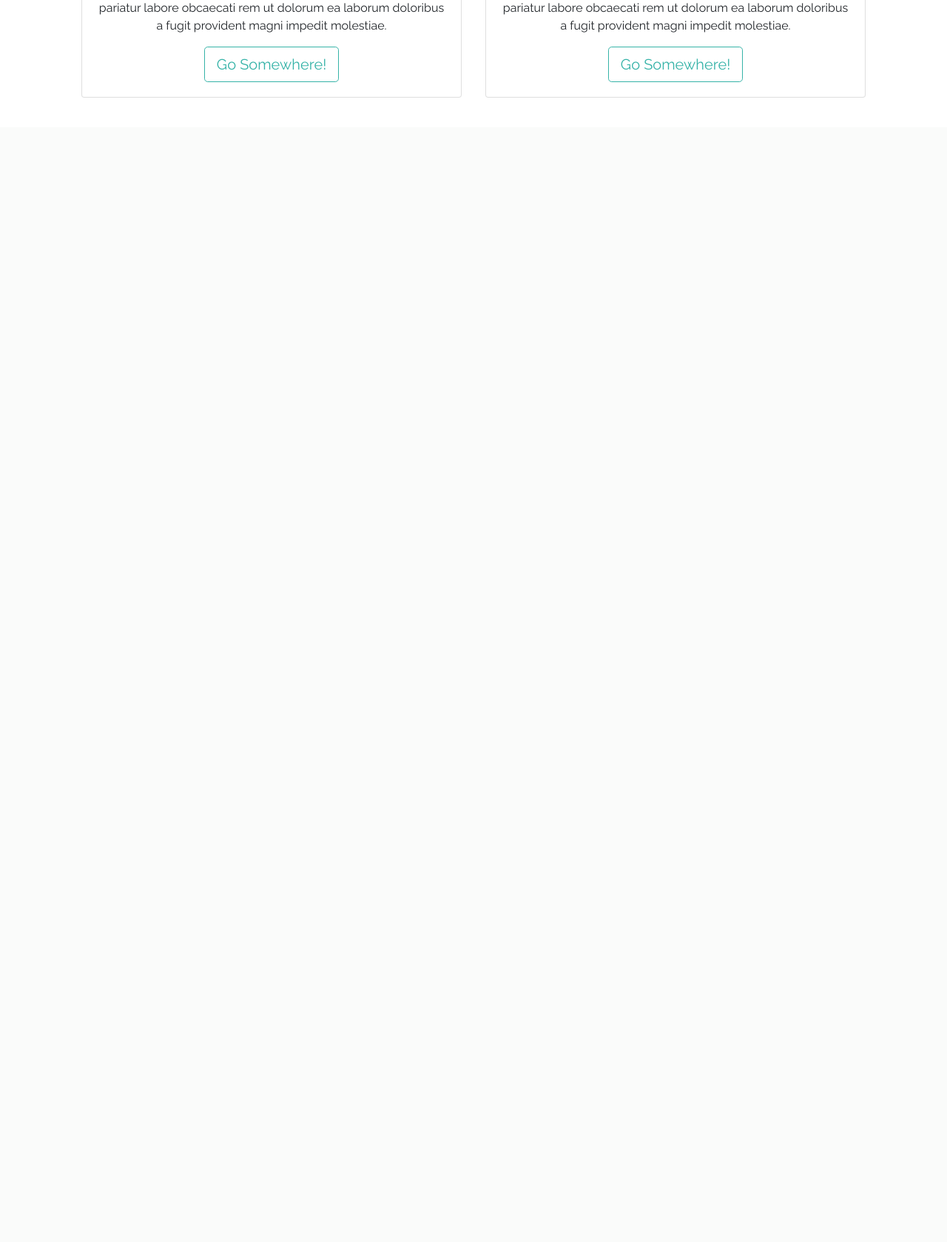
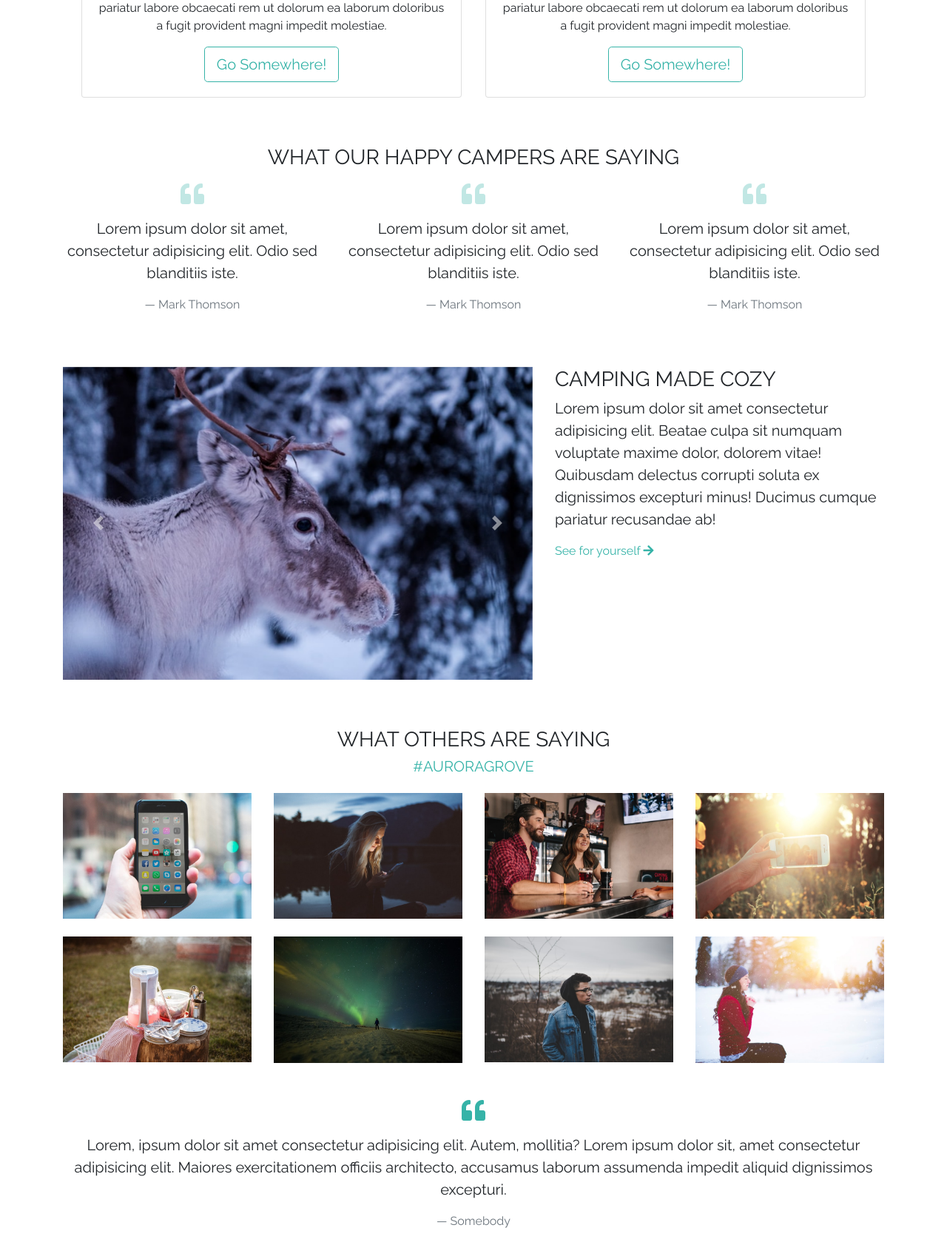
Before and after one commit to eduardo-rojas/aurora-grove, a PHP site: page / in a window 1280 px wide. Shown: the part 1796-3475 px from the top of the page at 74% size. Before the commit the page ends 1928 px from the top, so only its background shows below. Run offline with PHP 8.4, Linux system fonts and the light colour scheme; style sheets or scripts are compiled from the project's sources; some libraries are stand-ins or nearby versions.

Commit message:
Added carousel and social media images

```diff
--- a/Starter/index.html
+++ b/Starter/index.html
@@ -6,7 +6,7 @@
     <meta name="viewport" content="width=device-width, initial-scale=1.0">
     <meta http-equiv="X-UA-Compatible" content="ie=edge">
 
-    <link rel="stylesheet" href="file:///C:/Users/Sylvia/Documents/fontawesome-free-5.11.2-web/css/all.css">
+    <link rel="stylesheet" href="https://use.fontawesome.com/releases/v5.0.13/css/all.css" integrity="sha384-DNOHZ68U8hZfKXOrtjWvjxusGo9WQnrNx2sqG0tfsghAvtVlRW3tvkXWZh58N9jp" crossorigin="anonymous" />
     <link href="https://fonts.googleapis.com/css?family=Questrial&display=swap" rel="stylesheet">
     <link href="https://fonts.googleapis.com/css?family=Raleway&display=swap" rel="stylesheet">
     <link rel="stylesheet" href="css/main.css">
@@ -105,6 +105,124 @@
         </div>
     </section>
 
+    <section id="quotes">
+        <div class="container text-center mt-4">
+            <h3>WHAT OUR HAPPY CAMPERS ARE SAYING</h3>
+            <div class="row">
+                <div class="col-md-4 my-2">
+                    <i class="fas fa-quote-left fa-2x text-primary mb-3"></i >
+                        <blockquote class="blockquote">
+                            <p >Lorem ipsum dolor sit amet, consectetur adipisicing elit. Odio sed blanditiis iste.</p>
+                            <footer class="blockquote-footer">Mark Thomson</footer>
+                        </blockquote>
+                 </div>
+                 <div class="col-md-4 my-2">
+                        <i class="fas fa-quote-left fa-2x text-primary mb-3"></i >
+                            <blockquote class="blockquote">
+                                <p >Lorem ipsum dolor sit amet, consectetur adipisicing elit. Odio sed blanditiis iste.</p>
+                                <footer class="blockquote-footer">Mark Thomson</footer>
+                            </blockquote>
+                     </div>
+                     <div class="col-md-4 my-2">
+                            <i class="fas fa-quote-left fa-2x text-primary mb-3"></i >
+                                <blockquote class="blockquote">
+                                    <p >Lorem ipsum dolor sit amet, consectetur adipisicing elit. Odio sed blanditiis iste.</p>
+                                    <footer class="blockquote-footer">Mark Thomson</footer>
+                                </blockquote>
+                         </div>
+
+        </div>
+
+    </section>
+
+    <section>
+        <div class="container mt-5">
+            <div class="row">
+                <div class="col-md-7 mb-3">
+                    <div id="mainCarousel" class="carousel slide" data-ride="carousel">
+                        <div class="carousel-inner">
+                                <div class="carousel-item active">
+                                    <img src="images/slider/caribou.jpg" alt="" class="d-block w-100">
+                                 </div>
+                                 <div class="carousel-item">
+                                    <img src="images/slider/coffee.jpg" alt="" class="d-block w-100">
+                                 </div>
+                                 <div class="carousel-item">
+                                        <img src="images/slider/fire.jpg" alt="" class="d-block w-100">
+                                 </div>
+                                  <div class="carousel-item">
+                                            <img src="images/slider/trees.jpg" alt="" class="d-block w-100">
+                                  </div>
+                                 <div class="carousel-item">
+                                                <img src="images/coffe.png" alt="" class="d-block w-100">
+                                </div>
+                    </div>
+                    <a href="#mainCarousel" class="carousel-control-prev" data-slide="prev" role="button">
+                        <span class="carousel-control-prev-icon" aria-hidden="true"></span>
+                        <spa class="sr-only">Previous</span>
+                    </a>
+                    <a href="#mainCarousel" class="carousel-control-next" data-slide="next" role="button">
+                        <span class="carousel-control-next-icon" aria-hidden="true"></span>
+                        <span class="sr-only">Next</span>
+                    </a>
+                </div>
+            </div>
+            <div class="col-md-5">
+                <h3>CAMPING MADE COZY</h3>
+                <p class="lead">Lorem ipsum dolor sit amet consectetur adipisicing elit. Beatae culpa sit numquam voluptate maxime dolor, dolorem vitae! Quibusdam delectus corrupti soluta ex dignissimos excepturi minus! Ducimus cumque pariatur recusandae ab!</p>
+                <a href="">See for yourself <i class="fa fa-arrow-right"></i></a>
+                </div>
+            </div>
+        </div>
+    </section>
+
+    <section>
+        <div class="container text-center mt-5">
+            <h3>WHAT OTHERS ARE SAYING</h3>
+            <h5 class="text-primary">#AURORAGROVE</h5>
+            <div class="row mt-4">
+                <div class="col-6 col-lg-3 mb-4">
+                    <img src="images/gallery/social1.jpg " alt="" class="img-fluid">
+                </div>
+                <div class="col-6 col-lg-3 mb-4">
+                    <img src="images/gallery/social2.jpg" alt="" class="img-fluid">
+                </div>
+                <div class="col-6 col-lg-3 mb-4">
+                    <img src="images/gallery/social3.jpg" alt="" class="img-fluid">
+                </div>
+                <div class="col-6 col-lg-3 mb-4">
+                    <img src="images/gallery/social4.jpg" alt="" class="img-fluid">
+                </div>
+                <div class="col-6 col-lg-3 mb-4">
+                    <img src="images/gallery/social5.jpg" alt="" class="img-fluid">
+                </div>
+                <div class="col-6 col-lg-3 mb-4">
+                    <img src="images/gallery/social6.jpg" alt="" class="img-fluid">
+                </div>
+                <div class="col-6 col-lg-3 mb-4">
+                    <img src="images/gallery/social7.jpg" alt="" class="img-fluid">
+                </div>
+                <div class="col-6 col-lg-3 mb-4">
+                    <img src="images/gallery/social8.jpg" alt="" class="img-fluid">
+                </div>
+            </div>
+        </div>
+    </section>
+
+    <section>
+        <div class="container text-center mt-4">
+            <i class="fas fa-quote-left fa-2x text-primary mb-3 "></i>
+            <blockquote class="blockquote">
+                <p>
+                    Lorem, ipsum dolor sit amet consectetur adipisicing elit. Autem, mollitia? Lorem ipsum dolor sit, amet consectetur adipisicing elit. Maiores exercitationem officiis architecto, accusamus laborum assumenda impedit aliquid dignissimos excepturi.
+                    <footer class="blockquote-footer">Somebody </footer>
+                </p>
+            </blockquote>
+        </div>
+    </section>
+
+
+
 
 
 
--- a/Starter/scss/custom.scss
+++ b/Starter/scss/custom.scss
@@ -47,6 +47,12 @@ body {
     }
 }
 
+#quotes {
+    i {
+        opacity: 0.3;
+    }
+}
+
 #pngIcon {
     background-size: 100px;
     width: 150px;
@@ -57,6 +63,12 @@ body {
     background-size: 515px;
     width: 515x;
     height: 360px;
+}
+
+#socialImg {
+    background-size: 100px;
+    width: 150px;
+    height: 150px;
 }
 
 @media(max-width: 768px) {
```
Also changed, not shown: Starter/images/gallery/social1.jpg (added), Starter/images/gallery/social2.jpg (added), Starter/images/gallery/social3.jpg (added), Starter/images/gallery/social4.jpg (added), Starter/images/gallery/social5.jpg (added), Starter/images/gallery/social6.jpg (added), Starter/images/gallery/social7.jpg (added), Starter/images/gallery/social8.jpg (added), Starter/images/slider/caribou.jpg (added), Starter/images/slider/coffee.jpg (added), Starter/images/slider/fire.jpg (added), Starter/images/slider/trees.jpg (added).
